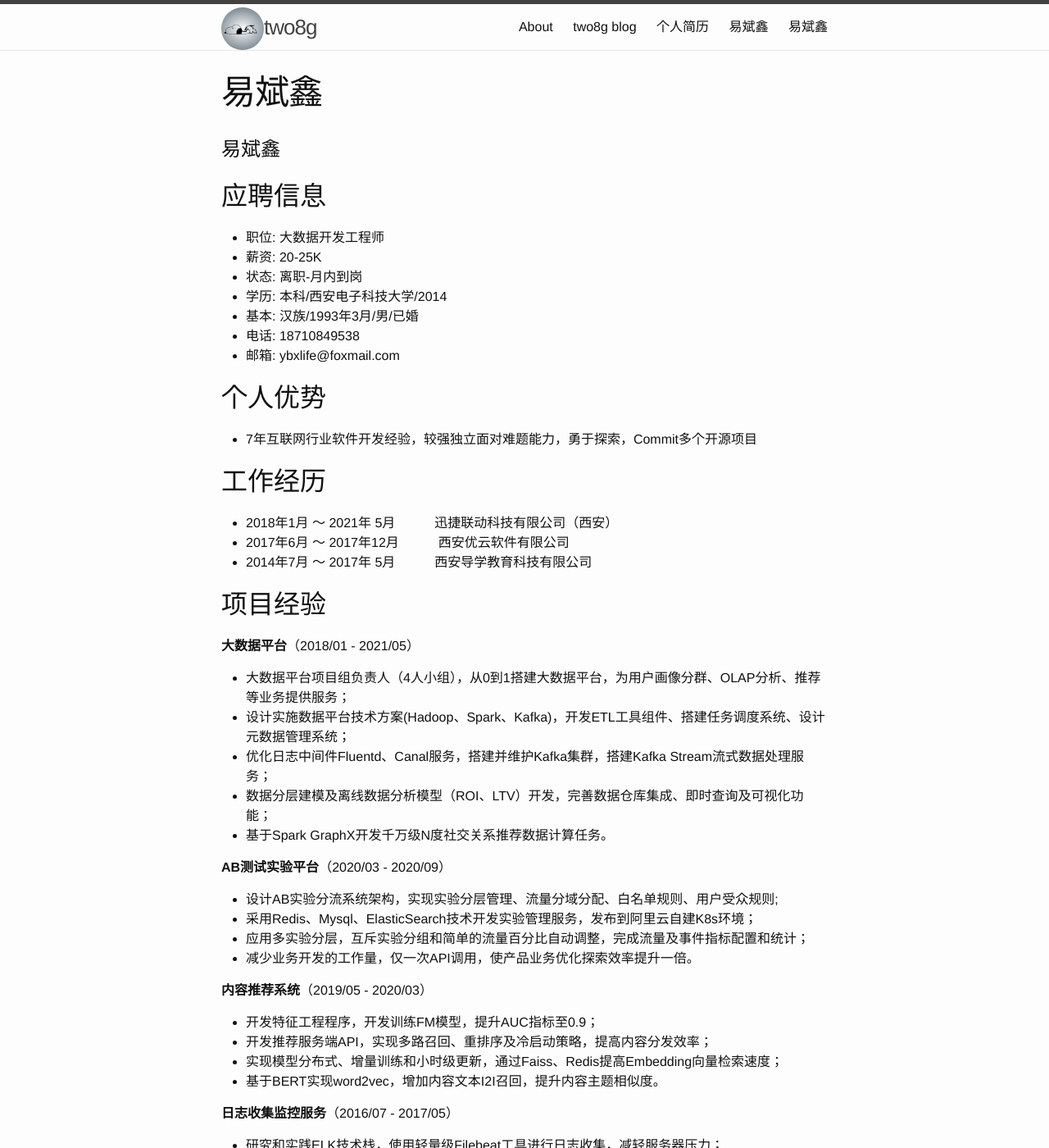
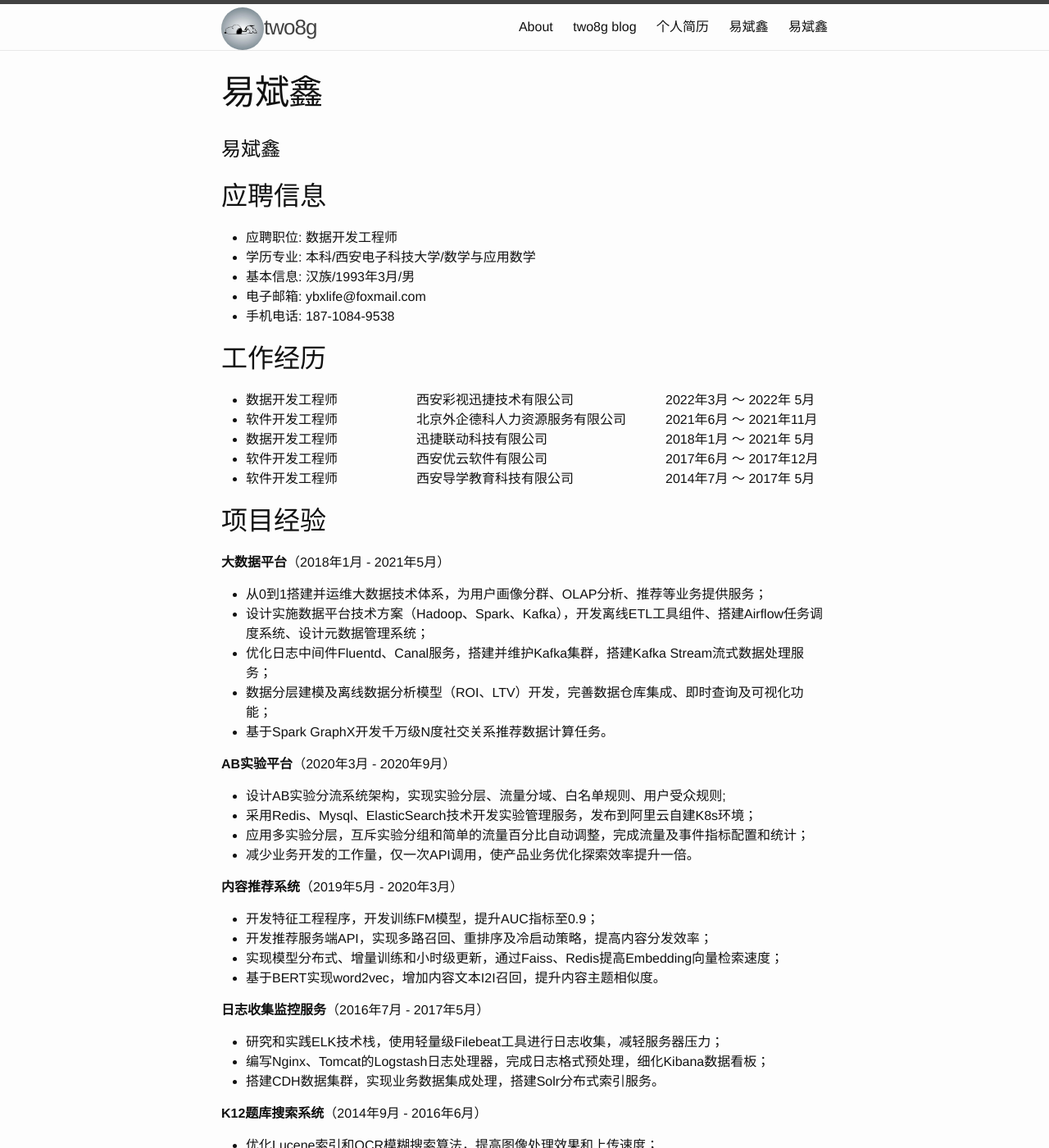
Before and after one commit to two8g/two8g.github.io, a Jekyll site: the page built from job/易斌鑫.md, in a window 1280 px wide and 1400 px high. Shown: the whole window at 82% size. Built offline with Jekyll 4.4.1, drawn with Linux system fonts in a browser that asks for light colours; our own code applies the rules of GitHub Pages for plain Markdown files; some of the changed text lies outside the part shown.

Commit message:
update job

```diff
--- a/job/易斌鑫.md
+++ b/job/易斌鑫.md
@@ -2,66 +2,68 @@
 
 ## 应聘信息
 
- - 职位: 大数据开发工程师
- - 薪资: 20-25K
- - 状态: 离职-月内到岗
- - 学历: 本科/西安电子科技大学/2014
- - 基本: 汉族/1993年3月/男/已婚
- - 电话: 18710849538
- - 邮箱: ybxlife@foxmail.com
-
-## 个人优势
-
- - 7年互联网行业软件开发经验，较强独立面对难题能力，勇于探索，Commit多个开源项目
+ - 应聘职位: 数据开发工程师
+ - 学历专业: 本科/西安电子科技大学/数学与应用数学
+ - 基本信息: 汉族/1993年3月/男
+ - 电子邮箱: ybxlife@foxmail.com
+ - 手机电话: 187-1084-9538
 
 ## 工作经历
 
- - 2018年1月 ～ 2021年 5月　　　迅捷联动科技有限公司（西安）
- - 2017年6月 ～ 2017年12月　　　西安优云软件有限公司
- - 2014年7月 ～ 2017年 5月　　　西安导学教育科技有限公司
+ - 数据开发工程师　　　　　　西安彩视迅捷技术有限公司　　　　　　　2022年3月 ～ 2022年 5月
+ - 软件开发工程师　　　　　　北京外企德科人力资源服务有限公司　　　2021年6月 ～ 2021年11月
+ - 数据开发工程师　　　　　　迅捷联动科技有限公司　　　　　　　　　2018年1月 ～ 2021年 5月
+ - 软件开发工程师　　　　　　西安优云软件有限公司　　　　　　　　　2017年6月 ～ 2017年12月
+ - 软件开发工程师　　　　　　西安导学教育科技有限公司　　　　　　　2014年7月 ～ 2017年 5月
 
 ## 项目经验
 
-**大数据平台**（2018/01 - 2021/05）
+**大数据平台**（2018年1月 - 2021年5月）
 
-- 大数据平台项目组负责人（4人小组），从0到1搭建大数据平台，为用户画像分群、OLAP分析、推荐等业务提供服务；
-- 设计实施数据平台技术方案(Hadoop、Spark、Kafka)，开发ETL工具组件、搭建任务调度系统、设计元数据管理系统；
+- 从0到1搭建并运维大数据技术体系，为用户画像分群、OLAP分析、推荐等业务提供服务；
+- 设计实施数据平台技术方案（Hadoop、Spark、Kafka），开发离线ETL工具组件、搭建Airflow任务调度系统、设计元数据管理系统；
 - 优化日志中间件Fluentd、Canal服务，搭建并维护Kafka集群，搭建Kafka Stream流式数据处理服务；
 - 数据分层建模及离线数据分析模型（ROI、LTV）开发，完善数据仓库集成、即时查询及可视化功能；
 - 基于Spark GraphX开发千万级N度社交关系推荐数据计算任务。
 
-**AB测试实验平台**（2020/03 - 2020/09）
+**AB实验平台**（2020年3月 - 2020年9月）
 
-- 设计AB实验分流系统架构，实现实验分层管理、流量分域分配、白名单规则、用户受众规则;
+- 设计AB实验分流系统架构，实现实验分层、流量分域、白名单规则、用户受众规则;
 - 采用Redis、Mysql、ElasticSearch技术开发实验管理服务，发布到阿里云自建K8s环境；
 - 应用多实验分层，互斥实验分组和简单的流量百分比自动调整，完成流量及事件指标配置和统计；
 - 减少业务开发的工作量，仅一次API调用，使产品业务优化探索效率提升一倍。
 
-**内容推荐系统**（2019/05 - 2020/03）
+**内容推荐系统**（2019年5月 - 2020年3月）
 
 - 开发特征工程程序，开发训练FM模型，提升AUC指标至0.9；
 - 开发推荐服务端API，实现多路召回、重排序及冷启动策略，提高内容分发效率；
 - 实现模型分布式、增量训练和小时级更新，通过Faiss、Redis提高Embedding向量检索速度；
 - 基于BERT实现word2vec，增加内容文本I2I召回，提升内容主题相似度。
 
-**日志收集监控服务**（2016/07 - 2017/05）
+**日志收集监控服务**（2016年7月 - 2017年5月）
 
 - 研究和实践ELK技术栈，使用轻量级Filebeat工具进行日志收集，减轻服务器压力；
 - 编写Nginx、Tomcat的Logstash日志处理器，完成日志格式预处理，细化Kibana数据看板；
 - 搭建CDH数据集群，实现业务数据集成处理，搭建Solr分布式索引服务。
 
-**K12题库搜索系统**（2014/09 - 2016/06）
+**K12题库搜索系统**（2014年9月 - 2016年6月）
 
 - 优化Lucene索引和OCR模糊搜索算法，提高图像处理效果和上传速度；
 - 搭建Solr分布式搜索系统，完善索引词典建设，编写LaTeX分词算法，提升10倍搜索请求QPS；
 - 实现HTML+LaTeX文本内容图片、PDF、DOCX格式转码服务，通过多任务队列实现并发快速处理千万任务；
 - 参与翻译Solr使用指南，研究Pandoc源码，Patch开源项目。
 
-## 技术能力
+## 我的技能
 
-- CET-6、Java、Scala、Python、Shell、Linux、Docker
-- Hadoop、Spark、Kafka、Kubernetes、Spring Boot、Redis、MySQL
+- 英语等级：CET-6
+- Java、Scala、Python、Shell、Linux、Docker
+- Hadoop、Spark、Kafka、Airflow、Canal、Spring
 
 ## 教育经历
 
 - 西安电子科技大学　　　　　　　　本科 / 数学与应用数学　　　　　　　　2010.09 - 2014.07
+
+## 自我评价
+
+- 热爱学习，不惧怕新技术
+- 热爱开源，喜欢阅读技术书籍和博客，喜欢分享讨论
```
Also changed, not shown: job/易斌鑫.html (+29 -27 lines), 2 other files.
